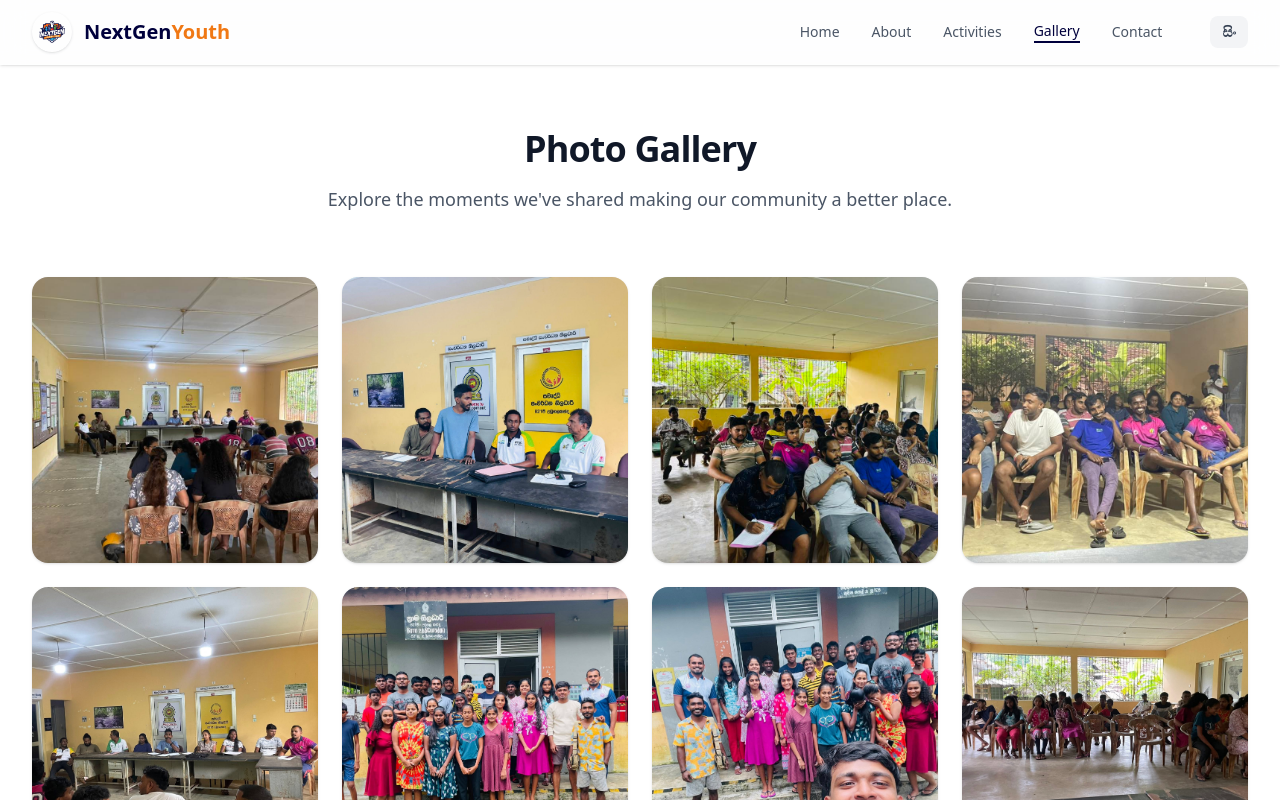
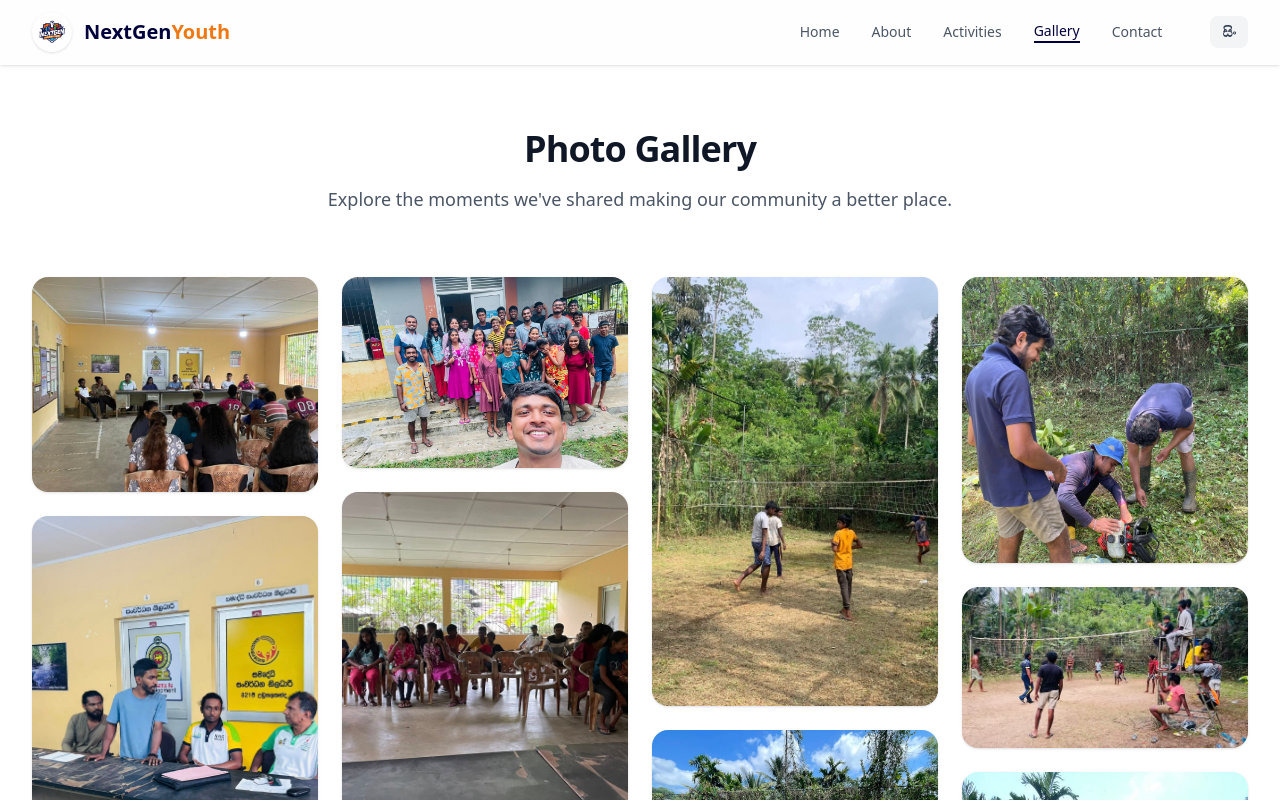
Before and after one commit to TheTharz/nextgen-youth, a Next.js app: page /en/gallery in a window 1280 px wide. Shown: the top 800 px of the page. Built offline with nearby package versions, Linux system fonts and the light colour scheme.

Commit message:
feat: implement a masonry layout with varied aspect ratios for the image gallery

```diff
--- a/app/[lang]/gallery/page.tsx
+++ b/app/[lang]/gallery/page.tsx
@@ -60,26 +60,41 @@ export default async function GalleryPage({ params }: { params: Promise<{ lang:
           centered
         />
 
-        <div className="mt-16 grid grid-cols-2 md:grid-cols-3 lg:grid-cols-4 gap-4 sm:gap-6">
-          {photos.map((photo, index) => (
+        <div className="mt-16 columns-1 sm:columns-2 md:columns-3 lg:columns-4 gap-4 sm:gap-6 space-y-4 sm:space-y-6">
+          {photos.map((photo, index) => {
+            // Predictable varied aspect ratios to create a beautiful staggered masonry effect
+            const aspectRatios = [
+              "aspect-[4/3]",
+              "aspect-[3/4]",
+              "aspect-square",
+              "aspect-video",
+              "aspect-[2/3]",
+              "aspect-[5/4]",
+              "aspect-[3/2]",
+              "aspect-[4/5]",
+            ];
+            const aspectClass = aspectRatios[index % aspectRatios.length];
+
+            return (
               <div
                 key={index}
-              className="relative aspect-square rounded-2xl overflow-hidden shadow-sm hover:shadow-xl transition-all duration-300 group bg-gray-100"
+                className={`relative w-full rounded-2xl break-inside-avoid overflow-hidden shadow-sm hover:shadow-xl transition-all duration-300 group bg-gray-100 ${aspectClass}`}
               >
                 <Image
                   src={getImagePath(photo.src)}
                   alt={getTranslatedAlt(photo.alt)}
                   fill
                   className="object-cover transition-transform duration-700 group-hover:scale-110"
-                sizes="(max-width: 640px) 50vw, (max-width: 1024px) 33vw, 25vw"
+                  sizes="(max-width: 640px) 100vw, (max-width: 768px) 50vw, (max-width: 1024px) 33vw, 25vw"
                 />
-              <div className="absolute inset-x-0 bottom-0 bg-gradient-to-t from-black/80 via-black/40 to-transparent p-4 sm:p-5 opacity-0 group-hover:opacity-100 transition-opacity duration-300 pointer-events-none">
-                <p className="text-white text-xs sm:text-sm font-medium line-clamp-2 translate-y-2 group-hover:translate-y-0 transition-transform duration-300">
+                <div className="absolute inset-x-0 bottom-0 bg-gradient-to-t from-black/80 via-black/40 to-transparent p-4 sm:p-5 opacity-0 group-hover:opacity-100 transition-opacity duration-300 md:pointer-events-none">
+                  <p className="text-white text-xs sm:text-sm font-medium line-clamp-2 md:translate-y-2 group-hover:translate-y-0 transition-transform duration-300">
                     {getTranslatedAlt(photo.alt)}
                   </p>
                 </div>
               </div>
-          ))}
+            );
+          })}
         </div>
       </div>
     </div>
```
Lines whose indentation alone changed are shown as unchanged.
